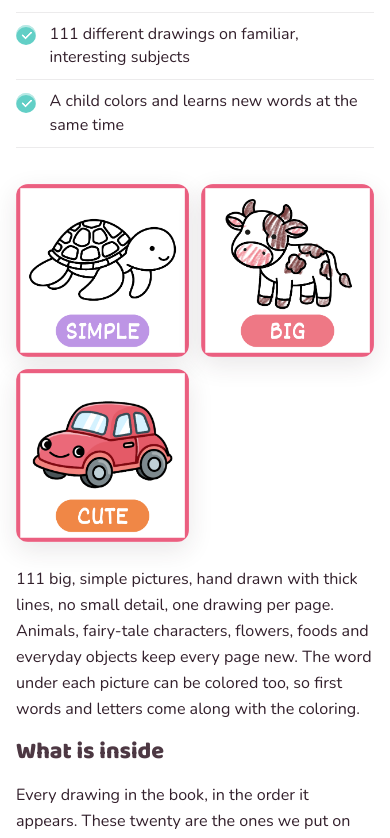
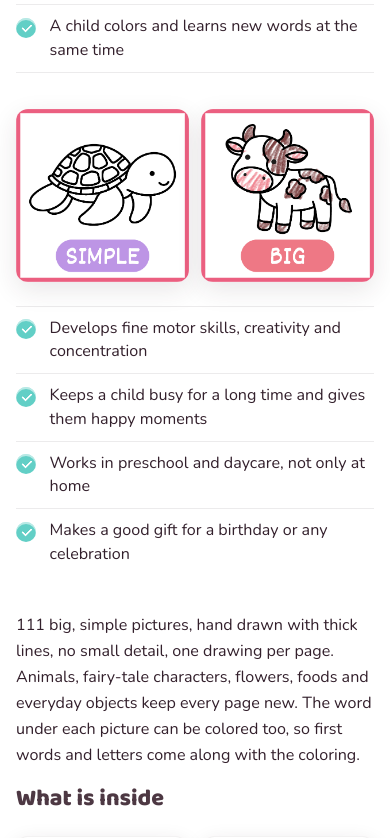
Before and after one commit to dm100usa-oss/toddler-coloring-book, a Next.js app: page /en in a window 390 px wide. Shown: the part 1140-1978 px from the top of the page. Built offline with nearby package versions, Linux system fonts and the light colour scheme.

Commit message:
Add files via upload

```diff
--- a/src/app/[lang]/page.tsx
+++ b/src/app/[lang]/page.tsx
@@ -57,9 +57,6 @@ const words = {
     pages: "Pages",
     size: "Size",
     inside: "What is inside",
-    insideLead:
-      "Every drawing in the book, in the order it appears. These twenty are the ones we put on " +
-      "the cover and in the ads, because they show best what the whole book looks like.",
     seeAll: "See all 111 drawings",
     video: "A look inside the book",
     videoLead:
@@ -83,9 +80,6 @@ const words = {
     pages: "Páginas",
     size: "Tamaño",
     inside: "Qué hay dentro",
-    insideLead:
-      "Todos los dibujos del libro, en el orden en que aparecen. Estos veinte son los que pusimos " +
-      "en la portada y en los anuncios, porque muestran mejor cómo es el libro entero.",
     seeAll: "Ver los 111 dibujos",
     video: "El libro por dentro",
     videoLead:
@@ -109,9 +103,6 @@ const words = {
     pages: "Страниц",
     size: "Размер",
     inside: "Что внутри",
-    insideLead:
-      "Все рисунки книги, в том порядке, в каком они в ней идут. Эти двадцать стоят на обложке " +
-      "и на рекламных баннерах: они лучше всего показывают, какая книга в целом.",
     seeAll: "Посмотреть все 111 рисунков",
     video: "Книга внутри",
     videoLead:
@@ -160,9 +151,17 @@ export default async function Home({ params }: { params: Promise<{ lang: string
       author: { "@type": "Person", name: AUTHOR.name, sameAs: [AUTHOR.amazon] },
       publisher: { "@type": "Organization", name: PUBLISHER, address: ADDRESS },
       description: ed.headline + " " + ed.lead,
+      /* Весь состав книги словами: что внутри, что она дает и где
+         пригодится. Человек это читает на странице, машина здесь. */
+      disambiguatingDescription: [...ed.needs, ...ed.extras, ...ed.inside].join(". "),
+      /* У книги две аудитории. Без этой строки сайт не отвечал на
+         вопрос "раскраска для детского сада". */
+      audience: [
+        { "@type": "PeopleAudience", suggestedMinAge: 1, suggestedMaxAge: 3 },
+        { "@type": "EducationalAudience", educationalRole: "teacher" },
+      ],
       image: `${SITE_URL}${ed.cover}`,
       typicalAgeRange: "1-3",
-      audience: { "@type": "PeopleAudience", suggestedMinAge: 1, suggestedMaxAge: 3 },
       /* Полный состав книги для машины. Нейросеть читает его мгновенно
          и по нему рекомендует книгу тому, кто спросил про конкретное
          животное или предмет. */
@@ -252,10 +251,11 @@ export default async function Home({ params }: { params: Promise<{ lang: string
 
           <div>
             <h1>{ed.title}</h1>
-            {/* Одна законченная фраза: количество, толщина линии,
-                один рисунок на странице, возраст. Ее можно
-                процитировать целиком, ничего не дописывая. */}
-            <p className="headline">{ed.headline}</p>
+            {/* Строки с числом рисунков и возрастом здесь больше нет:
+                ровно то же самое стоит на два сантиметра ниже, в полосе
+                с возрастом и рисунками и в пяти пунктах. Как описание
+                страницы для поиска эта фраза осталась: там рядом ничего
+                нет и повторять нечего. */}
 
             <ul className="key-specs">
               <li>
@@ -296,11 +296,22 @@ export default async function Home({ params }: { params: Promise<{ lang: string
           ))}
         </div>
 
+        {/* Что книга дает ребенку и где еще пригодится. Стоит сразу
+            под картинками: человек уже увидел, какие внутри рисунки,
+            и здесь узнает, зачем они. Детский сад и подарок это две
+            отдельные причины купить, и раньше их на странице не было. */}
+        <ul className="needs needs--extras">
+          {ed.extras.map((line) => (
+            <li key={line}>{line}</li>
+          ))}
+        </ul>
+
         <p className="lead-text">{ed.lead}</p>
 
         {/* ============ 3. Что внутри: сами рисунки ============ */}
+        {/* Пояснения под заголовком нет намеренно: под словами
+            "что внутри" и так стоят сами рисунки, объяснять нечего. */}
         <h2 className="section" id="inside">{w.inside}</h2>
-        <p>{w.insideLead}</p>
 
         <ul className="thumbs">
           {top.map((d) => (
--- a/src/app/globals.css
+++ b/src/app/globals.css
@@ -472,7 +472,9 @@ ul.inside li::marker { color: var(--pink-hot); }
   border-top: 1px solid rgba(51, 32, 44, 0.1);
   border-bottom: 1px solid rgba(51, 32, 44, 0.1);
 }
-.key-specs li { display: grid; gap: 0.15rem; }
+/* Значение стоит ровно под своей подписью, по центру: подписи разной
+   длины, и прижатые влево числа выглядели рассыпанными. */
+.key-specs li { display: grid; gap: 0.15rem; justify-items: center; text-align: center; }
 .key-specs__label {
   font-size: var(--t-micro);
   text-transform: uppercase;
@@ -1237,6 +1239,28 @@ ul.award-list li {
   transform: rotate(-45deg);
 }
 
+/* Добавочные пункты под тремя картинками. Идут в два столбца:
+   основные пять стоят в узкой колонке рядом с обложкой, а здесь
+   вся ширина страницы, и одна колонка растянулась бы через весь экран. */
+.needs--extras {
+  display: grid;
+  grid-template-columns: repeat(2, minmax(0, 1fr));
+  column-gap: var(--gap-4);
+  margin: 0 0 var(--gap-4);
+}
+.needs--extras li:nth-last-child(-n + 2) { border-bottom: none; }
+@media (max-width: 640px) {
+  .needs--extras { grid-template-columns: 1fr; }
+  .needs--extras li:nth-last-child(2) { border-bottom: 1px solid rgba(51, 32, 44, 0.09); }
+}
+
+/* На телефоне из трех квадратов остаются два: втроем в ряд они
+   становятся марками, а в два ряда третий висит один. */
+@media (max-width: 640px) {
+  .artwork { grid-template-columns: repeat(2, 1fr); }
+  .artwork img:nth-child(3) { display: none; }
+}
+
 /* Рядом с видео этот же список стоит на цветной подложке и в тесноте,
    поэтому там он идет без разделителей и плотнее. */
 .video-card__text .needs {
--- a/src/data/book.ts
+++ b/src/data/book.ts
@@ -37,6 +37,11 @@ export type Edition = {
       сначала человек понимает, что это за книга, и только потом
       ему предлагают ее купить. */
   needs: string[];
+  /* Что книга дает ребенку и где еще пригодится. Стоит сразу под
+     тремя картинками: человек уже увидел, какие внутри рисунки,
+     и здесь узнает, зачем они. Взято с карточки книги в магазине,
+     а не придумано заново. */
+  extras: string[];
   inside: string[];
   /** Кому книга подходит и кому нет. Второе важнее первого:
       родитель, которому честно сказали "не берите", возвращается. */
@@ -122,6 +127,12 @@ export const editions: Record<UiLang, Edition> = {
       "111 different drawings on familiar, interesting subjects",
       "A child colors and learns new words at the same time",
     ],
+    extras: [
+      "Develops fine motor skills, creativity and concentration",
+      "Keeps a child busy for a long time and gives them happy moments",
+      "Works in preschool and daycare, not only at home",
+      "Makes a good gift for a birthday or any celebration",
+    ],
     inside: [
       "111 drawings, all hand drawn by professional illustrators",
       "Thick outlines and large shapes, so a child who cannot aim yet still sees a result",
@@ -135,8 +146,8 @@ export const editions: Record<UiLang, Edition> = {
     forWhom:
       "Made for the stage between the first deliberate mark and the first shape colored on " +
       "purpose, which for most children falls between one and three years old. It works as a " +
-      "first coloring book, in preschool and daycare, and as a gift when you do not know the " +
-      "child well.",
+      "first coloring book at home, in preschool and daycare, where one book keeps a whole " +
+      "group busy, and as a birthday or holiday gift when you do not know the child well.",
     notFor:
       "If your child already stays inside the line without effort and finishes a page in a few " +
       "minutes, this book will bore them. At that point look for a scene with more areas to " +
@@ -164,6 +175,21 @@ export const editions: Record<UiLang, Edition> = {
           "and they leave a wide mark that a child can actually see. Markers give a brighter result " +
           "but go through the paper. Colored pencils need a finger grip that most children do not " +
           "have before three.",
+      },
+      {
+        q: "Can I use this book in a preschool or daycare?",
+        a:
+          "Yes, and it is one of the places it works best. Every drawing sits on its own page, " +
+          "so a page can be pulled out and handed to a child, and one book keeps a whole group " +
+          "busy. The subjects are ordinary things a child can name, which is why teachers use " +
+          "them for first words as well as for coloring.",
+      },
+      {
+        q: "Does this work as a gift?",
+        a:
+          "It does, and it is a safe one when you do not know the child well. The range is wide, " +
+          "one to three, so the book does not stop being useful in a month. It costs less than " +
+          "most toys and it keeps a child busy for a long time rather than for one evening.",
       },
       {
         q: "Is there a Spanish edition?",
@@ -213,6 +239,12 @@ export const editions: Record<UiLang, Edition> = {
       "111 dibujos distintos sobre temas conocidos e interesantes",
       "El niño colorea y aprende palabras nuevas a la vez",
     ],
+    extras: [
+      "Desarrolla las habilidades creativas, la motricidad fina y la concentración",
+      "Mantiene al pequeño ocupado durante mucho tiempo y le brinda momentos felices",
+      "Es útil para niños en edad preescolar y de educación infantil",
+      "Es el regalo perfecto para cumpleaños, celebraciones y cualquier evento importante",
+    ],
     inside: [
       "111 dibujos, todos hechos a mano por ilustradores profesionales",
       "Líneas gruesas y formas grandes, para que un niño que aún no apunta vea igualmente un resultado",
@@ -226,7 +258,8 @@ export const editions: Record<UiLang, Edition> = {
     forWhom:
       "Hecho para la etapa que va desde la primera marca intencionada hasta la primera forma " +
       "coloreada a propósito, que en la mayoría de los niños cae entre uno y tres años. Sirve como " +
-      "primer libro para colorear, en preescolar y guardería, y como regalo cuando no se conoce " +
+      "primer libro para colorear en casa, en preescolar y guardería, donde un solo libro " +
+      "entretiene a todo el grupo, y como regalo de cumpleaños o de fiesta cuando no se conoce " +
       "bien al niño.",
     notFor:
       "Si su hijo ya se queda dentro de la línea sin esfuerzo y termina una página en pocos " +
@@ -255,6 +288,21 @@ export const editions: Record<UiLang, Edition> = {
           "marca ancha que el niño ve de verdad. Los rotuladores dan más color pero traspasan el " +
           "papel. Los lápices de colores piden un agarre con los dedos que la mayoría no tiene antes " +
           "de los tres años.",
+      },
+      {
+        q: "¿Sirve para preescolar o guardería?",
+        a:
+          "Sí, y es uno de los sitios donde mejor funciona. Cada dibujo ocupa su propia página, " +
+          "así que se puede arrancar una hoja y dársela a un niño, y un solo libro entretiene a " +
+          "todo el grupo. Los motivos son cosas corrientes que el niño sabe nombrar, y por eso " +
+          "las maestras los usan también para las primeras palabras.",
+      },
+      {
+        q: "¿Va bien como regalo?",
+        a:
+          "Sí, y es un regalo seguro cuando no se conoce bien al niño. El rango es amplio, de uno " +
+          "a tres años, así que el libro no deja de servir al mes siguiente. Cuesta menos que la " +
+          "mayoría de los juguetes y ocupa al niño durante mucho tiempo, no una sola tarde.",
       },
       {
         q: "¿Hay edición en inglés?",
@@ -306,6 +354,12 @@ export const editions: Record<UiLang, Edition> = {
       "111 разнообразных рисунков на знакомые и интересные темы",
       "Ребёнок не только раскрашивает, но и узнаёт новые слова",
     ],
+    extras: [
+      "Развивает мелкую моторику, творческие способности и умение сосредоточиться",
+      "Занимает ребенка надолго и дарит счастливые моменты",
+      "Подходит для детского сада и подготовки к школе, не только для дома",
+      "Хороший подарок на день рождения и любой праздник",
+    ],
     inside: [
       "111 рисунков, все нарисованы от руки профессиональными художниками",
       "Толстый контур и крупные формы: ребенок, который еще не попадает, все равно видит результат",
@@ -318,8 +372,9 @@ export const editions: Record<UiLang, Edition> = {
     ],
     forWhom:
       "Книга сделана для этапа между первой осознанной чертой и первой формой, закрашенной " +
-      "нарочно. У большинства детей это возраст от года до трех. Подходит как первая раскраска, " +
-      "для детского сада и как подарок, когда вы плохо знаете ребенка.",
+      "нарочно. У большинства детей это возраст от года до трех. Подходит как первая раскраска " +
+      "дома, в детском саду и в подготовке к школе, где одной книги хватает на целую группу, " +
+      "и как подарок на день рождения или праздник, когда вы плохо знаете ребенка.",
     notFor:
       "Если ребенок уже без усилий остается внутри контура и заканчивает страницу за несколько " +
       "минут, книга ему будет скучна. В этот момент нужна картинка с большим числом участков " +
@@ -348,6 +403,21 @@ export const editions: Record<UiLang, Edition> = {
           "обратной стороны. Плотная бумага от 120 грамм решает это полностью.",
       },
       {
+        q: "Подойдет ли книга для детского сада?",
+        a:
+          "Да, это одно из мест, где она работает лучше всего. Каждый рисунок занимает свою " +
+          "страницу, поэтому лист можно вынуть и дать ребенку, а одной книги хватает на целую " +
+          "группу. Предметы обычные, ребенок может их назвать, и воспитатели используют их не " +
+          "только для рисования, но и для первых слов.",
+      },
+      {
+        q: "Годится ли книга в подарок?",
+        a:
+          "Да, и это безопасный подарок, когда вы плохо знаете ребенка. Возраст широкий, от года " +
+          "до трех, так что через месяц книга не станет ненужной. Стоит она меньше большинства " +
+          "игрушек и занимает ребенка надолго, а не на один вечер.",
+      },
+      {
         q: "Есть ли книга на бумаге?",
         a:
           "На английском и испанском да, они продаются на Amazon. Русского бумажного издания нет: " +
```
